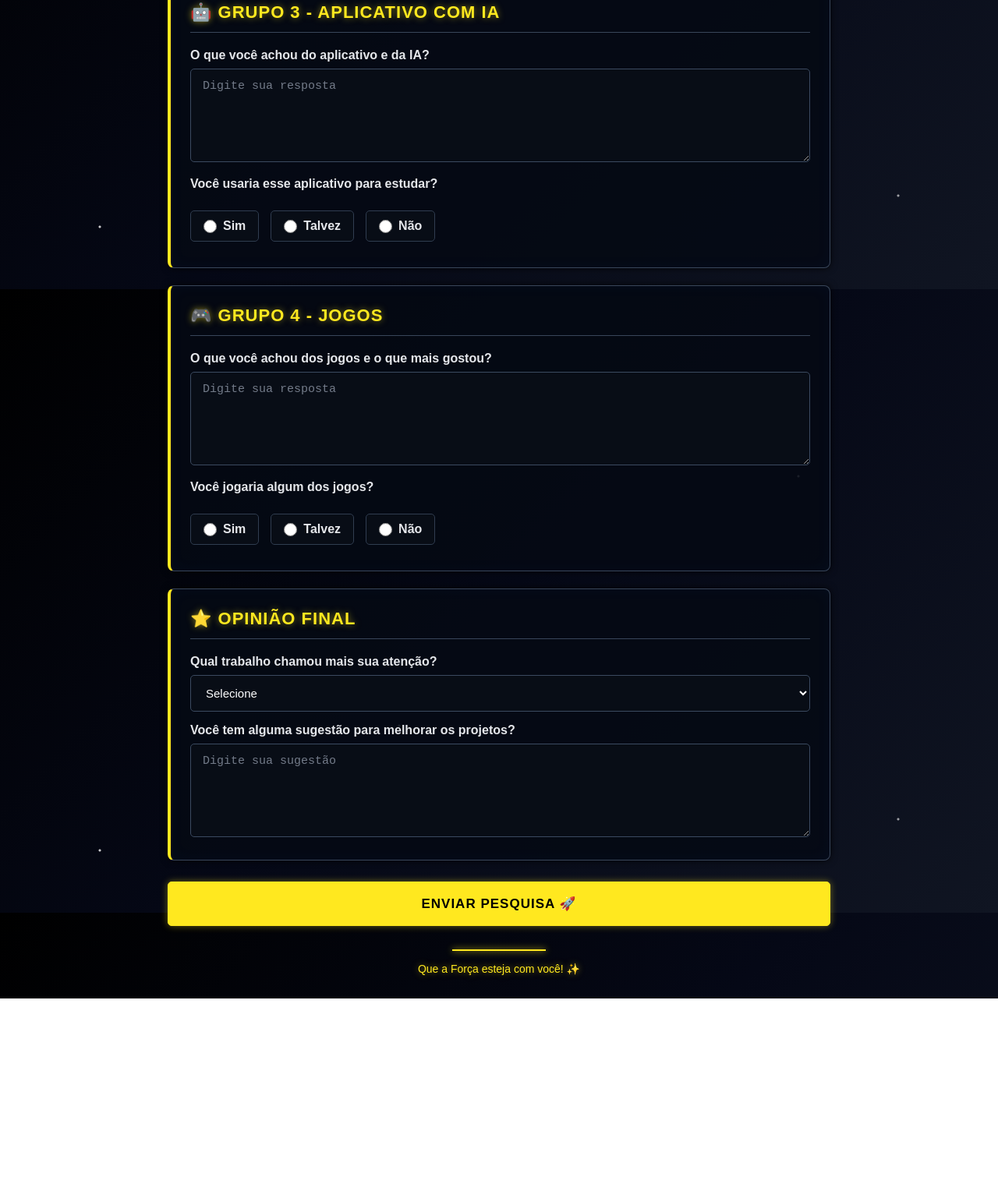
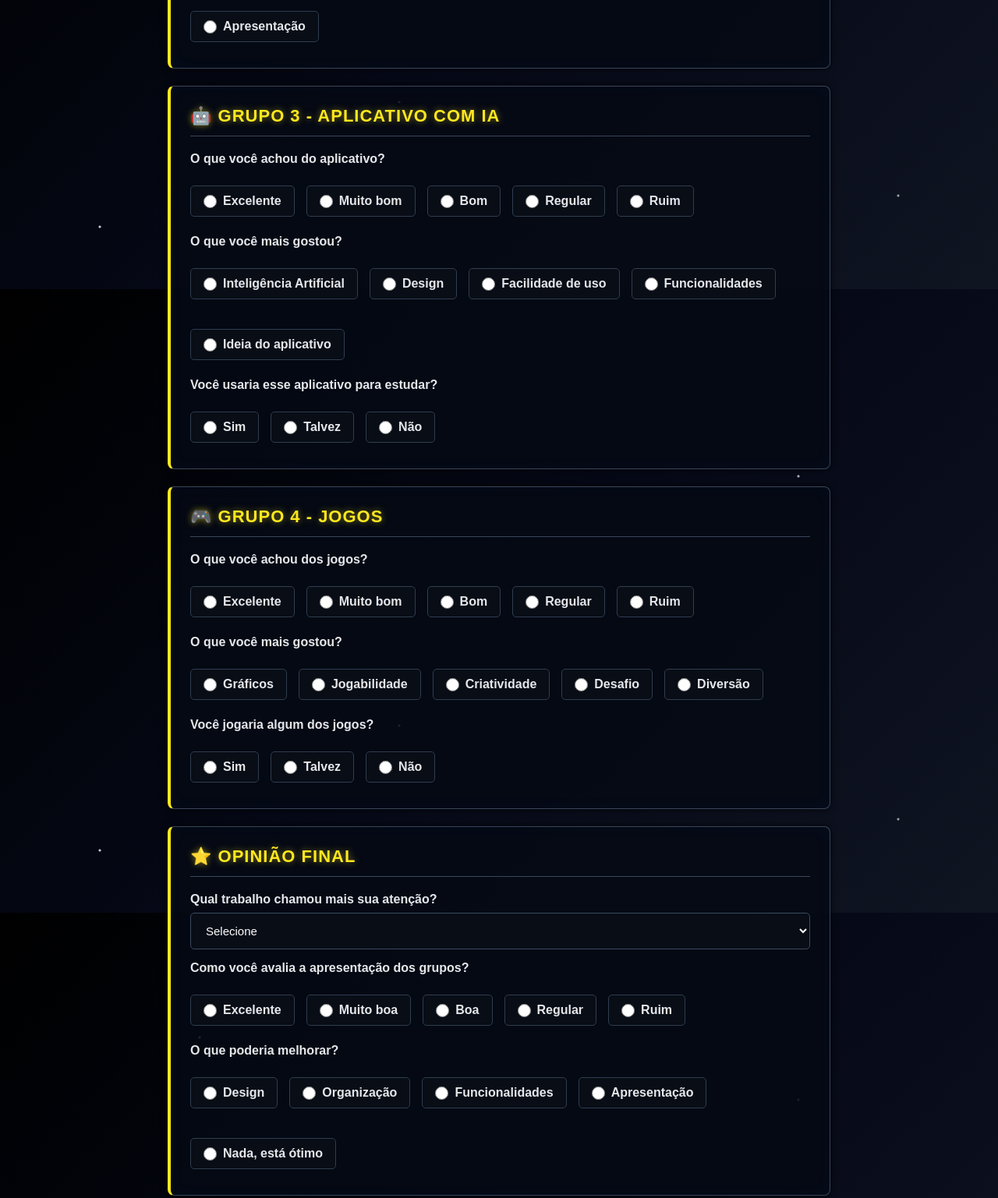
Before and after one commit to xandy-max/Xandyconex-o, a plain HTML site: page index.html in a window 1280 px wide. Shown: the part 1229-2766 px from the top of the page at 78% size. Before the commit the page ends 2510 px from the top, so only its background shows below. Drawn offline with Linux system fonts and the light colour scheme.

Commit message:
Add files via upload

```diff
--- a/index.html
+++ b/index.html
@@ -1,18 +1,8 @@
-<!DOCTYPE html>
-<html lang="pt-BR">
-<head>
-    <meta charset="UTF-8">
-    <meta name="viewport" content="width=device-width, initial-scale=1.0">
-    <title>Pesquisa - Desenvolvimento de Sistemas</title>
-    <link rel="stylesheet" href="style.css">
-</head>
-
-<body>
-
+<!DOCTYPE html> <html lang="pt-BR"> <head> <meta charset="UTF-8"> <meta name="viewport" content="width=device-width, initial-scale=1.0"> <title>Pesquisa - Desenvolvimento de Sistemas</title> <link rel="stylesheet" href="style.css"> </head> <body>
 <main class="container">
 
     <header>
-            <h1>🚀 Pesquisa - Desenvolvimento de Sistemas</h1>
+        <h1>🚀 Formulario coneção ceep </h1>
         <p>Queremos saber sua opinião sobre os projetos apresentados.</p>
     </header>
 
@@ -33,8 +23,14 @@
         <section>
             <h2>🚀 Grupo 1 - Site</h2>
 
-                <label>O que você achou do site e o que mais gostou?</label>
-                <textarea placeholder="Digite sua resposta"></textarea>
+            <label>O que você achou do site?</label>
+            <div class="opcoes">
+                <label><input type="radio" name="site_opiniao"> Excelente</label>
+                <label><input type="radio" name="site_opiniao"> Muito bom</label>
+                <label><input type="radio" name="site_opiniao"> Bom</label>
+                <label><input type="radio" name="site_opiniao"> Regular</label>
+                <label><input type="radio" name="site_opiniao"> Ruim</label>
+            </div>
 
             <label>Qual nota você daria ao site?</label>
             <select>
@@ -45,14 +41,29 @@
                 <option>4 - Bom</option>
                 <option>5 - Excelente</option>
             </select>
+
+            <label>O que você mais gostou no site?</label>
+            <div class="opcoes">
+                <label><input type="radio" name="site_gostou"> Design</label>
+                <label><input type="radio" name="site_gostou"> Organização</label>
+                <label><input type="radio" name="site_gostou"> Cores</label>
+                <label><input type="radio" name="site_gostou"> Facilidade de usar</label>
+                <label><input type="radio" name="site_gostou"> Conteúdo</label>
+            </div>
         </section>
 
         <!-- PROJETO -->
         <section>
             <h2>🛠️ Grupo 2 - Projeto</h2>
 
-                <label>O que você achou do projeto e o que mais gostou?</label>
-                <textarea placeholder="Digite sua resposta"></textarea>
+            <label>O que você achou do projeto?</label>
+            <div class="opcoes">
+                <label><input type="radio" name="projeto_opiniao"> Excelente</label>
+                <label><input type="radio" name="projeto_opiniao"> Muito bom</label>
+                <label><input type="radio" name="projeto_opiniao"> Bom</label>
+                <label><input type="radio" name="projeto_opiniao"> Regular</label>
+                <label><input type="radio" name="projeto_opiniao"> Ruim</label>
+            </div>
 
             <label>Qual nota você daria ao projeto?</label>
             <select>
@@ -63,31 +74,44 @@
                 <option>4 - Bom</option>
                 <option>5 - Excelente</option>
             </select>
+
+            <label>O que você mais gostou no projeto?</label>
+            <div class="opcoes">
+                <label><input type="radio" name="projeto_gostou"> Ideia</label>
+                <label><input type="radio" name="projeto_gostou"> Criatividade</label>
+                <label><input type="radio" name="projeto_gostou"> Funcionamento</label>
+                <label><input type="radio" name="projeto_gostou"> Organização</label>
+                <label><input type="radio" name="projeto_gostou"> Apresentação</label>
+            </div>
         </section>
 
         <!-- IA -->
         <section>
             <h2>🤖 Grupo 3 - Aplicativo com IA</h2>
 
-                <label>O que você achou do aplicativo e da IA?</label>
-                <textarea placeholder="Digite sua resposta"></textarea>
+            <label>O que você achou do aplicativo?</label>
+            <div class="opcoes">
+                <label><input type="radio" name="ia_opiniao"> Excelente</label>
+                <label><input type="radio" name="ia_opiniao"> Muito bom</label>
+                <label><input type="radio" name="ia_opiniao"> Bom</label>
+                <label><input type="radio" name="ia_opiniao"> Regular</label>
+                <label><input type="radio" name="ia_opiniao"> Ruim</label>
+            </div>
+
+            <label>O que você mais gostou?</label>
+            <div class="opcoes">
+                <label><input type="radio" name="ia_gostou"> Inteligência Artificial</label>
+                <label><input type="radio" name="ia_gostou"> Design</label>
+                <label><input type="radio" name="ia_gostou"> Facilidade de uso</label>
+                <label><input type="radio" name="ia_gostou"> Funcionalidades</label>
+                <label><input type="radio" name="ia_gostou"> Ideia do aplicativo</label>
+            </div>
 
             <label>Você usaria esse aplicativo para estudar?</label>
             <div class="opcoes">
-                    <label>
-                        <input type="radio" name="ia" value="sim">
-                        Sim
-                    </label>
-
-                    <label>
-                        <input type="radio" name="ia" value="talvez">
-                        Talvez
-                    </label>
-
-                    <label>
-                        <input type="radio" name="ia" value="nao">
-                        Não
-                    </label>
+                <label><input type="radio" name="ia_usaria"> Sim</label>
+                <label><input type="radio" name="ia_usaria"> Talvez</label>
+                <label><input type="radio" name="ia_usaria"> Não</label>
             </div>
         </section>
 
@@ -95,25 +119,29 @@
         <section>
             <h2>🎮 Grupo 4 - Jogos</h2>
 
-                <label>O que você achou dos jogos e o que mais gostou?</label>
-                <textarea placeholder="Digite sua resposta"></textarea>
+            <label>O que você achou dos jogos?</label>
+            <div class="opcoes">
+                <label><input type="radio" name="jogos_opiniao"> Excelente</label>
+                <label><input type="radio" name="jogos_opiniao"> Muito bom</label>
+                <label><input type="radio" name="jogos_opiniao"> Bom</label>
+                <label><input type="radio" name="jogos_opiniao"> Regular</label>
+                <label><input type="radio" name="jogos_opiniao"> Ruim</label>
+            </div>
+
+            <label>O que você mais gostou?</label>
+            <div class="opcoes">
+                <label><input type="radio" name="jogos_gostou"> Gráficos</label>
+                <label><input type="radio" name="jogos_gostou"> Jogabilidade</label>
+                <label><input type="radio" name="jogos_gostou"> Criatividade</label>
+                <label><input type="radio" name="jogos_gostou"> Desafio</label>
+                <label><input type="radio" name="jogos_gostou"> Diversão</label>
+            </div>
 
             <label>Você jogaria algum dos jogos?</label>
             <div class="opcoes">
-                    <label>
-                        <input type="radio" name="jogos" value="sim">
-                        Sim
-                    </label>
-
-                    <label>
-                        <input type="radio" name="jogos" value="talvez">
-                        Talvez
-                    </label>
-
-                    <label>
-                        <input type="radio" name="jogos" value="nao">
-                        Não
-                    </label>
+                <label><input type="radio" name="jogos_usaria"> Sim</label>
+                <label><input type="radio" name="jogos_usaria"> Talvez</label>
+                <label><input type="radio" name="jogos_usaria"> Não</label>
             </div>
         </section>
 
@@ -130,8 +158,23 @@
                 <option>Jogos</option>
             </select>
 
-                <label>Você tem alguma sugestão para melhorar os projetos?</label>
-                <textarea placeholder="Digite sua sugestão"></textarea>
+            <label>Como você avalia a apresentação dos grupos?</label>
+            <div class="opcoes">
+                <label><input type="radio" name="apresentacao"> Excelente</label>
+                <label><input type="radio" name="apresentacao"> Muito boa</label>
+                <label><input type="radio" name="apresentacao"> Boa</label>
+                <label><input type="radio" name="apresentacao"> Regular</label>
+                <label><input type="radio" name="apresentacao"> Ruim</label>
+            </div>
+
+            <label>O que poderia melhorar?</label>
+            <div class="opcoes">
+                <label><input type="radio" name="melhoria"> Design</label>
+                <label><input type="radio" name="melhoria"> Organização</label>
+                <label><input type="radio" name="melhoria"> Funcionalidades</label>
+                <label><input type="radio" name="melhoria"> Apresentação</label>
+                <label><input type="radio" name="melhoria"> Nada, está ótimo</label>
+            </div>
         </section>
 
         <button type="submit">ENVIAR PESQUISA 🚀</button>
@@ -144,5 +187,4 @@
 
 </main>
 
-</body>
-</html>
+</body> </html>
```
Also changed, not shown: style.css (line endings or trailing spaces). Lines whose indentation alone changed are shown as unchanged.
